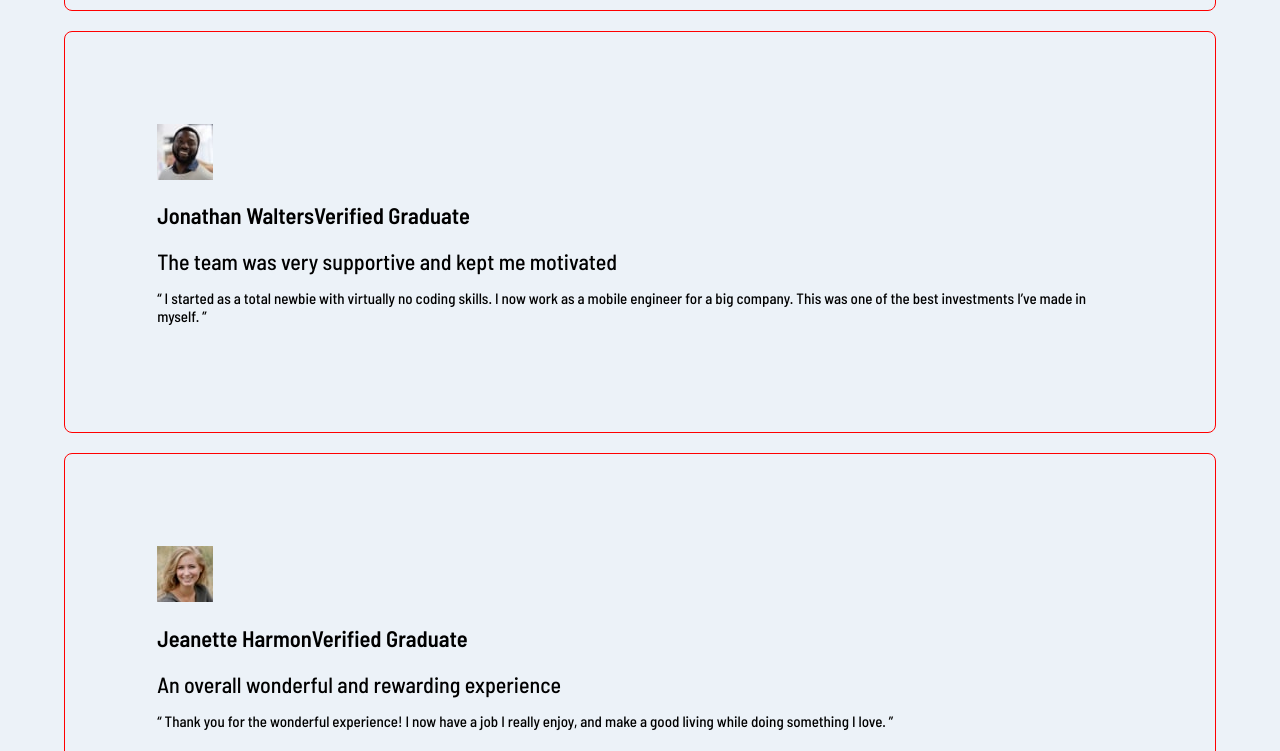
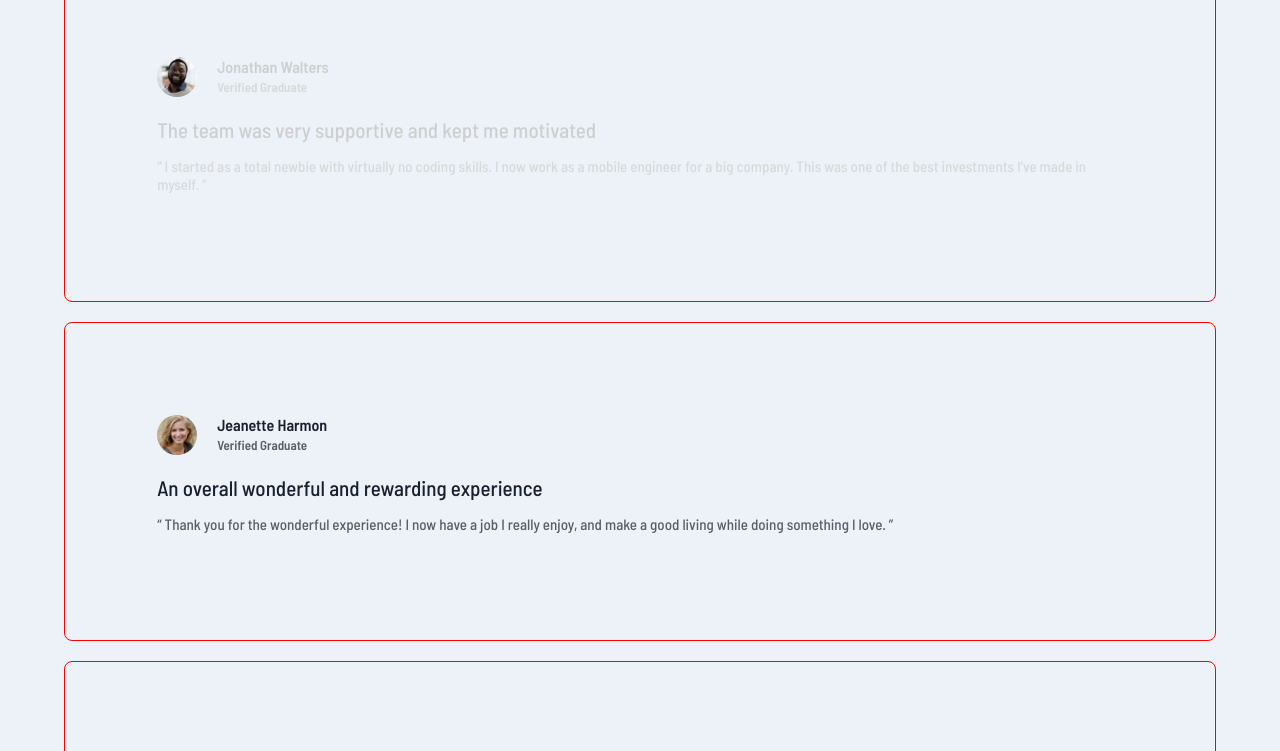
Before and after one commit to ErikaEspejo/testimonials-grid-section, a plain HTML site: page index.html in a window 1280 px wide. Shown: the part 500-1251 px from the top of the page. Drawn offline with Linux system fonts and the light colour scheme.

Commit message:
cards font color added

```diff
--- a/index.html
+++ b/index.html
@@ -15,7 +15,7 @@
     <div class="first-comment testimonial">
       <div class="user-info">
         <img src="./images/image-daniel.jpg" alt="">
-        <h2 class="name">Daniel Clifford<span>Verified Graduate</span></h2>
+        <h2 class="name">Daniel Clifford <br> <span>Verified Graduate</span></h2>
       </div>
       <blockquote>
         I received a job offer mid-course, and the subjects I learned were current, if not more so,
@@ -32,7 +32,7 @@
     <div class="second-comment testimonial">
       <div class="user-info">
         <img src="./images/image-jonathan.jpg" alt="">
-        <h2 class="name">Jonathan Walters<span>Verified Graduate</span></h2>
+        <h2 class="name">Jonathan Walters <br> <span>Verified Graduate</span></h2>
       </div>
       <blockquote>
         The team was very supportive and kept me motivated
@@ -45,7 +45,7 @@
     <div class="third-comment testimonial">
       <div class="user-info">
         <img src="./images/image-jeanette.jpg" alt="">
-        <h2 class="name">Jeanette Harmon<span>Verified Graduate</span></h2>
+        <h2 class="name">Jeanette Harmon <br> <span>Verified Graduate</span></h2>
       </div>
       <blockquote>
         An overall wonderful and rewarding experience
@@ -58,7 +58,7 @@
     <div class="fourth-comment testimonial">
       <div class="user-info">
         <img src="./images/image-patrick.jpg" alt="">
-        <h2 class="name">Patrick Abrams<span>Verified Graduate</span></h2>
+        <h2 class="name">Patrick Abrams <br> <span>Verified Graduate</span></h2>
       </div>
       <blockquote>
         Awesome teaching support from TAs who did the bootcamp themselves. Getting guidance from them and
@@ -74,7 +74,7 @@
     <div class="fifth-comment testimonial">
       <div class="user-info">
         <img src="./images/image-kira.jpg" alt="">
-        <h2 class="name">Kira Whittle <span>Verified Graduate</span></h2>
+        <h2 class="name">Kira Whittle <br> <span>Verified Graduate</span></h2>
       </div>
       <blockquote>
         Such a life-changing experience. Highly recommended!
--- a/style.css
+++ b/style.css
@@ -29,15 +29,54 @@ body {
 .testimonial {
   border-radius: 8px;
   padding: 8%;
-  border: 1px solid red;;
+  border: 1px solid red;
+  display: flex;
+  flex-direction: column;
+  justify-content: center;
 }
+
+.user-info {
+  display: flex;
+}
+
+.user-info img {
+  inline-size: 40px;
+  block-size: 40px;
+  border-radius: 50%;
+}
+
+.user-info h2 {
+  block-size: 50px;
+  margin-block: 0 10px;
+  margin-inline-start: 20px;
+  font-size: 1.6rem;
+}
+
+.user-info h2 span {
+  opacity: 0.7;
+  font-size: 1.3rem;
+}
+
 
 blockquote {
   margin: 0;
-  font-size: 2.2rem;
+  font-size: 2.1rem;
 }
 
 blockquote p {
   font-family: var(--font);
   font-size: 1.5rem;
+  opacity: 0.7;
 }
+
+.first-comment,
+.second-comment,
+.fourth-comment {
+  color: var(--light-gray);
+}
+
+
+.third-comment,
+.fifth-comment {
+  color: var(--very-dark-blackish-blue);
+}
```
